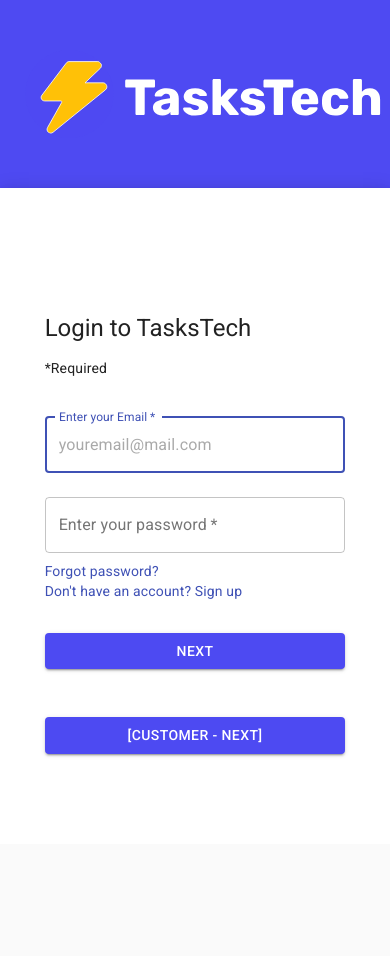
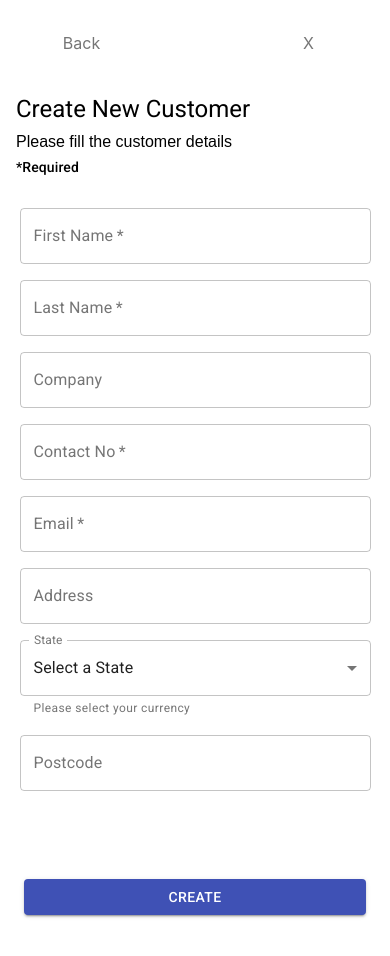
Before and after one commit to tweneboah/taskstech, a React (Create React App) app: page / in a window 390 px wide. Shown: the top 956 px of the page. Before the commit the page ends 844 px from the top, so only its background shows below. Built offline with nearby package versions, Linux system fonts and the light colour scheme.

Commit message:
Added CreateJob and NewCustomer form UI.

```diff
--- a/src/App.js
+++ b/src/App.js
@@ -1,13 +1,15 @@
 import logo from './logo.svg';
 import './App.css';
 import SignUp from './components/Forms/SignUp';
-import TradieLogin from './components/Forms/TradieLogin'
-
+import TradieLogin from './components/Forms/TradieLogin';
+import CreateJob from './components/Jobs/CreateJob';
+import { NewCustomer } from './components/Forms/NewCustomer';
 
 function App() {
   return (
     <div className="App">
-      <TradieLogin />
+      { /* <CreateJob NewCustomer /> */}
+      <NewCustomer />
     </div>
   );
 }
--- /dev/null
+++ b/src/components/Forms/NewCustomer.js
@@ -0,0 +1,152 @@
+import React from 'react';
+import TextField from '@material-ui/core/TextField';
+import { makeStyles } from '@material-ui/core/styles';
+import Typography from '@material-ui/core/Typography';
+import MenuItem from '@material-ui/core/MenuItem';
+import Button from '@material-ui/core/Button';
+
+import FormNav from '../Navigation/FormNav';
+
+const useStyles = makeStyles((theme) => ({
+    root: {
+        '& .MuiTextField-root': {
+            margin: theme.spacing(1),
+            width: '90vw',
+        },
+    },
+}));
+
+const states = [
+    {
+        value: 'Select State',
+        label: 'Select a State',
+    },
+    {
+        value: 'New South Wales',
+        label: 'NSW',
+    },
+    {
+        value: 'Queensland',
+        label: 'QLD',
+    },
+    {
+        value: 'South Australia',
+        label: 'SA',
+    },
+    {
+        value: 'Tasmania',
+        label: 'TAS',
+    },
+    {
+        value: 'Victoria',
+        label: 'VIC',
+    },
+    {
+        value: 'Western Australia',
+        label: 'WA',
+    },
+];
+
+
+export const NewCustomer = () => {
+    const classes = useStyles();
+    const [state, setState] = React.useState('');
+
+    const handleChange = (event) => {
+        setState(event.target.value);
+    };
+
+
+    return (
+        <React.Fragment>
+            <FormNav />
+            <div id='content-heading'>
+                <Typography gutterBottom variant="h5">
+                    Create New Customer
+                </Typography>
+                <Typography gutterBottom variant="span">
+                    Please fill the customer details
+                </Typography>
+                <Typography variant="subtitle2" gutterBottom>
+                *Required
+                </Typography>
+
+            </div>
+            <form className={classes.root} noValidate autoComplete="off">
+                <div id='fields'>
+                    <TextField
+                        /* error */
+                        required
+                        id="outlined-error-helper-text"
+                        label="First Name"
+                        variant="outlined"
+                    />
+                    <TextField
+                        /*error*/
+                        required
+                        id="outlined-error-helper-text"
+                        label="Last Name"
+                        variant="outlined"
+                    />
+                    <TextField
+                        /*error*/
+                        id="outlined-error-helper-text"
+                        label="Company"
+                        variant="outlined"
+                    />
+                    <TextField
+                        /*error*/
+                        required
+                        id="outlined-error-helper-text"
+                        label="Contact No"
+                        variant="outlined"
+                        type='number'
+                    />
+                    <TextField
+                        /*error*/
+                        required
+                        id="outlined-error-helper-text"
+                        label="Email"
+                        variant="outlined"
+                    />
+                    <TextField
+                        /*error*/
+                        id="outlined-error-helper-text"
+                        label="Address"
+                        variant="outlined"
+                    />
+                    <TextField
+                        id="outlined-select-currency-native"
+                        select
+                        label="State"
+                        value={state}
+                        onChange={handleChange}
+                        SelectProps={{
+                            native: true,
+                        }}
+                        helperText="Please select your currency"
+                        variant="outlined"
+                    >
+                        {states.map((option) => (
+                            <option key={option.value} value={option.value}>
+                                {option.label}
+                            </option>
+                        ))}
+                    </TextField>
+                    <TextField
+                        /*error*/
+                        id="outlined-error-helper-text"
+                        type='number'
+                        label="Postcode"
+                        variant="outlined"
+                    />
+                </div>
+                <div id='buttons'>
+                    <Button variant="contained" color="primary">
+                        Create
+                    </Button>
+                </div>
+            </form>
+        </React.Fragment>
+    );
+}
--- /dev/null
+++ b/src/components/Jobs/CreateJob.js
@@ -0,0 +1,100 @@
+import React from 'react';
+import { makeStyles } from '@material-ui/core/styles';
+
+import Card from '@material-ui/core/Card';
+import CardActionArea from '@material-ui/core/CardActionArea';
+import CardActions from '@material-ui/core/CardActions';
+import CardContent from '@material-ui/core/CardContent';
+import CardMedia from '@material-ui/core/CardMedia';
+import Button from '@material-ui/core/Button';
+import Typography from '@material-ui/core/Typography';
+
+import './jobs.css';
+import FormNav from '../Navigation/FormNav';
+
+const useStyles = makeStyles({
+  root: {
+    maxWidth: 345,
+    height: '20vh',
+    marginBottom: '8%'
+  },
+  job: {
+    margin: 12
+  },
+  content: {
+    display: 'flex',
+    marginTop: 12,
+    marginLeft: 20,
+    textAlign: 'left'
+  }
+});
+
+
+
+const CreateJob = () => {
+  const classes = useStyles();
+
+  return (
+    <React.Fragment>
+      <FormNav />
+      <div className={classes.job}>
+        <Typography gutterBottom variant="h5" component="h2">
+          Create New Job
+        </Typography>
+        <Card className={classes.root}>
+          <CardActionArea>
+            <CardContent>
+              <Typography className={classes.content} variant="body2" color="textSecondary" component="p">
+                STEP 1/3 - CUSTOMER
+              </Typography>
+              <Typography className={classes.content} variant="body2" color="textSecondary" component="h2">
+                EXISTING CUSTOMER?
+            </Typography>
+            </CardContent>
+          </CardActionArea>
+          <CardActions>
+            <Button size="small" color="primary">
+              Yes
+            </Button>
+            <Button size="small" color="primary">
+              <a href="../Forms/NewCustomer.js">No</a>
+            </Button>
+          </CardActions>
+        </Card>
+      </div>
+
+      <div className={classes.job}>
+        <Card className={classes.root}>
+          <CardActionArea>
+            <CardContent>
+              <Typography className={classes.content} variant="body2" color="textSecondary" component="p">
+                STEP 2/3 - JOB ASSETS
+              </Typography>
+              <Typography className={classes.content} variant="body2" color="textSecondary" component="p">
+                ASSIGN JOB ASSETS.
+                DO YOU WANT TO CREATE A NEW INVENTORY?
+              </Typography>
+            </CardContent>
+          </CardActionArea>
+
+        </Card>
+      </div>
+
+      <div className={classes.job}>
+        <Card className={classes.root}>
+          <CardActionArea>
+            <CardContent>
+              <Typography variant="body2" color="textSecondary" component="p">
+                STEP 3/3 - CREATE NEW JOB
+              </Typography>
+            </CardContent>
+          </CardActionArea>
+
+        </Card>
+      </div>
+    </React.Fragment>
+  );
+
+}
+
+export default CreateJob;
--- /dev/null
+++ b/src/components/Jobs/jobs.css
@@ -0,0 +1,35 @@
+@media screen and (max-width: 600px) {
+  #content-heading {
+    display: flex;
+    flex-direction: column;
+    text-align: left;
+    margin: 1rem;
+  }
+
+  span.MuiTypography-root.MuiTypography-gutterBottom {
+    font-weight: 500;
+    font-family: arial;
+  }
+
+  .MuiCardActions-root {
+    flex-direction: row-reverse;
+  }
+
+  .MuiPaper-elevation1 {
+    box-shadow: 1px 10px 15px 0px rgba(0, 0, 0, 0.75),
+      0 6px 20px 0 rgb(174, 174, 174) !important;
+  }
+
+  div#buttons {
+    margin-top: 5rem;
+    margin-bottom: 5rem;
+    margin-left: 1.5rem;
+    margin-right: 1.5rem;
+  }
+
+  .MuiButton-containedPrimary {
+    color: #fff;
+    width: 100%;
+    background-color: #4e49f2;
+  }
+}
--- /dev/null
+++ b/src/components/Navigation/FormNav.js
@@ -0,0 +1,44 @@
+import React from 'react';
+import { makeStyles } from '@material-ui/core/styles';
+import Grid from '@material-ui/core/Grid';
+
+import './navigation.css';
+
+const useStyles = makeStyles((theme) => ({
+  root: {
+    flexGrow: 1,
+  },
+  paper: {
+    padding: theme.spacing(2),
+    textAlign: 'center',
+    color: theme.palette.text.secondary,
+  },
+}));
+
+
+const FormNav = () => {
+  const classes = useStyles();
+
+  return (
+    <div className={classes.root}>
+      <Grid container spacing={8}>
+
+
+        <Grid item xs={6}>
+          <div className='form-nav left'>
+            <a className={classes.paper}>Back</a>
+          </div>
+        </Grid>
+
+        <Grid item xs={6}>
+          <div className='form-nav right'>
+            <a className={classes.paper}>X</a>
+          </div>
+        </Grid>
+      </Grid>
+    </div>
+  );
+
+}
+
+export default FormNav;
--- /dev/null
+++ b/src/components/Navigation/navigation.css
@@ -0,0 +1,9 @@
+
+@media screen and (max-width: 600px) {
+  [class~='form-nav'] {
+    margin-top: 20%;
+    margin-bottom: 15%;
+    margin-left: 10%;
+    margin-right: 10%;
+  }
+}
```
Also changed, not shown: src/reducers/NewCustomerReducers.js (added), 1 other file (tests, documents, lock files or other folders).
